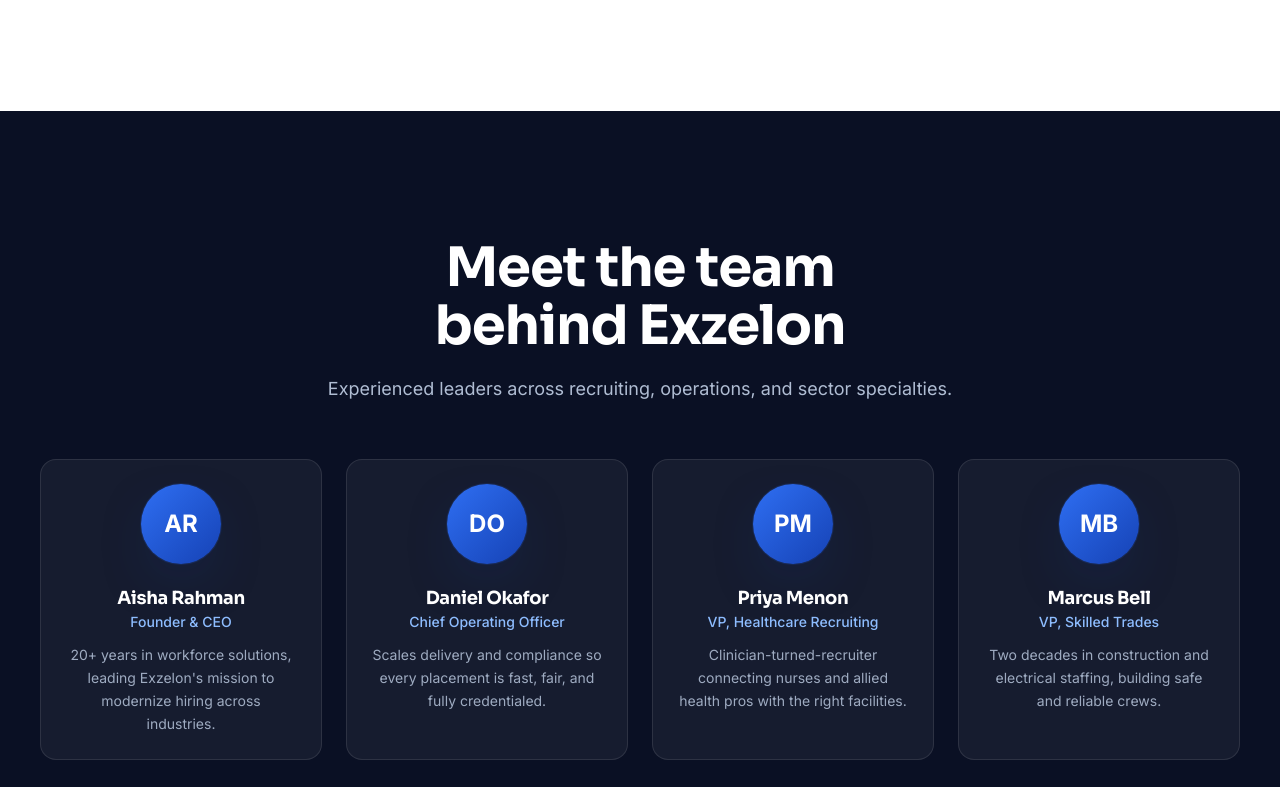
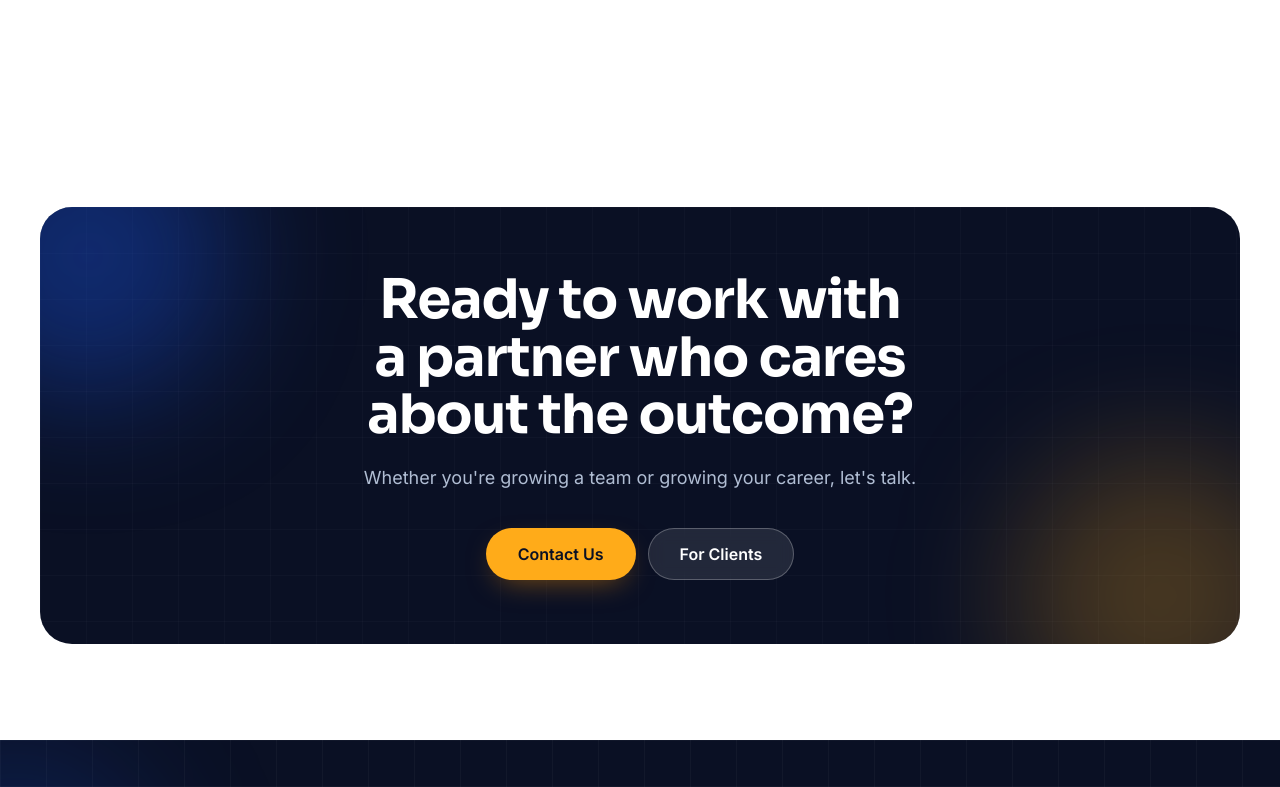
Before and after one commit to sdasgarali/exzelon-web, a Next.js app: page /about in a window 1280 px wide. Shown: the part 2713-3500 px from the top of the page. Built offline with nearby package versions, Linux system fonts and the light colour scheme; no server answers.

Commit message:
content: remove leadership/team section from About page

```diff
--- a/src/app/(site)/about/page.tsx
+++ b/src/app/(site)/about/page.tsx
@@ -6,12 +6,12 @@
 import { Icon } from "@/components/ui/icon";
 import { ButtonLink } from "@/components/ui/button";
 import { CtaBanner } from "@/components/cta-banner";
-import { values, leadership } from "@/content/site-content";
+import { values } from "@/content/site-content";
 import { pageMetadata } from "@/lib/seo";
 
 export const metadata: Metadata = pageMetadata({
   title: "About Us",
-  description: "Who we are, our mission and vision, the values we hire by, and the leadership behind Exzelon — NextGen Hires.",
+  description: "Who we are, our mission and vision, and the values we hire by at Exzelon — NextGen Hires.",
   path: "/about",
 });
 
@@ -117,30 +117,6 @@
         </StaggerGroup>
       </Section>
 
-      {/* Leadership */}
-      <Section id="leadership" className="bg-ink-900 text-white">
-        <SectionHeading
-          invert
-          align="center"
-          title="Meet the team behind Exzelon"
-          description="Experienced leaders across recruiting, operations, and sector specialties."
-        />
-        <StaggerGroup className="mt-14 grid gap-6 sm:grid-cols-2 lg:grid-cols-4">
-          {leadership.map((person) => (
-            <MotionItem key={person.name} variants={staggerItem}>
-              <div className="group h-full rounded-2xl border border-white/10 bg-white/5 p-6 text-center transition-colors hover:border-brand-400/50 hover:bg-white/10">
-                <span className="mx-auto flex h-20 w-20 items-center justify-center rounded-full bg-gradient-to-br from-brand-500 to-brand-700 text-2xl font-bold text-white shadow-[var(--shadow-glow)]">
-                  {person.initials}
-                </span>
-                <h3 className="mt-5 text-lg font-bold text-white">{person.name}</h3>
-                <p className="text-sm font-medium text-brand-300">{person.role}</p>
-                <p className="mt-3 text-sm leading-relaxed text-brand-100/70">{person.bio}</p>
-              </div>
-            </MotionItem>
-          ))}
-        </StaggerGroup>
-      </Section>
-
       <CtaBanner
         title="Ready to work with a partner who cares about the outcome?"
         subtitle="Whether you're growing a team or growing your career, let's talk."
--- a/src/content/site-content.ts
+++ b/src/content/site-content.ts
@@ -1,4 +1,4 @@
-/** Misc marketing content: stats, values, leadership, testimonials, FAQs, employer logos, blog. */
+/** Misc marketing content: stats, values, testimonials, FAQs, employer logos, blog. */
 
 export const heroStats = [
   { value: 25000, suffix: "+", label: "Opportunities live" },
@@ -19,13 +19,6 @@
   { title: "Specialization", description: "Sector-specialist recruiters who understand the credentials, culture, and cadence of each industry.", icon: "target" },
   { title: "Partnership", description: "We build long-term relationships, not transactions — 85% of our clients hire with us again.", icon: "handshake" },
   { title: "Compliance", description: "Credentialing, licensing, and standards are non-negotiable. We get it right, every time.", icon: "badge-check" },
-];
-
-export const leadership = [
-  { name: "Aisha Rahman", role: "Founder & CEO", bio: "20+ years in workforce solutions, leading Exzelon's mission to modernize hiring across industries.", initials: "AR" },
-  { name: "Daniel Okafor", role: "Chief Operating Officer", bio: "Scales delivery and compliance so every placement is fast, fair, and fully credentialed.", initials: "DO" },
-  { name: "Priya Menon", role: "VP, Healthcare Recruiting", bio: "Clinician-turned-recruiter connecting nurses and allied health pros with the right facilities.", initials: "PM" },
-  { name: "Marcus Bell", role: "VP, Skilled Trades", bio: "Two decades in construction and electrical staffing, building safe and reliable crews.", initials: "MB" },
 ];
 
 export const testimonials = [
```
